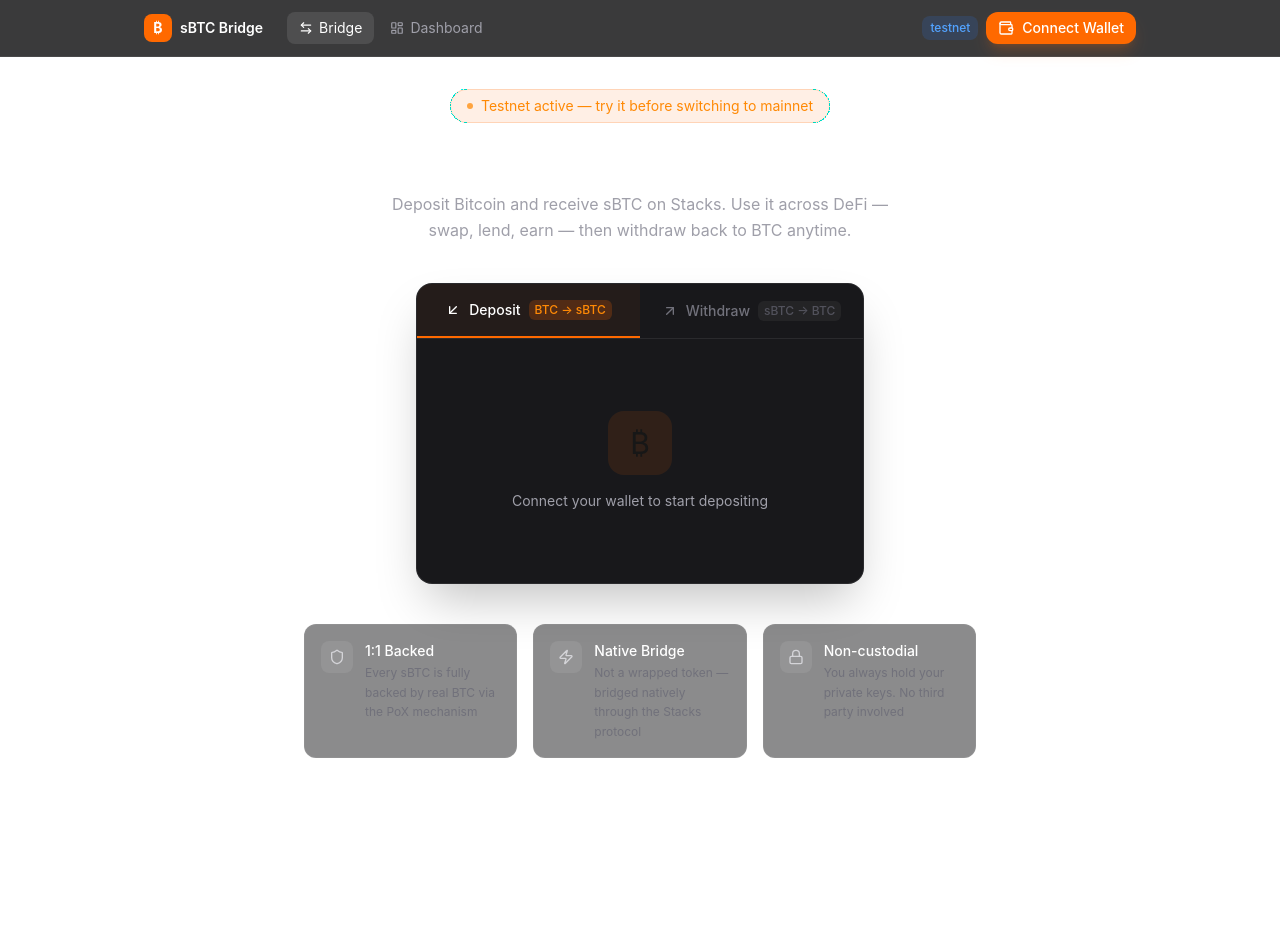
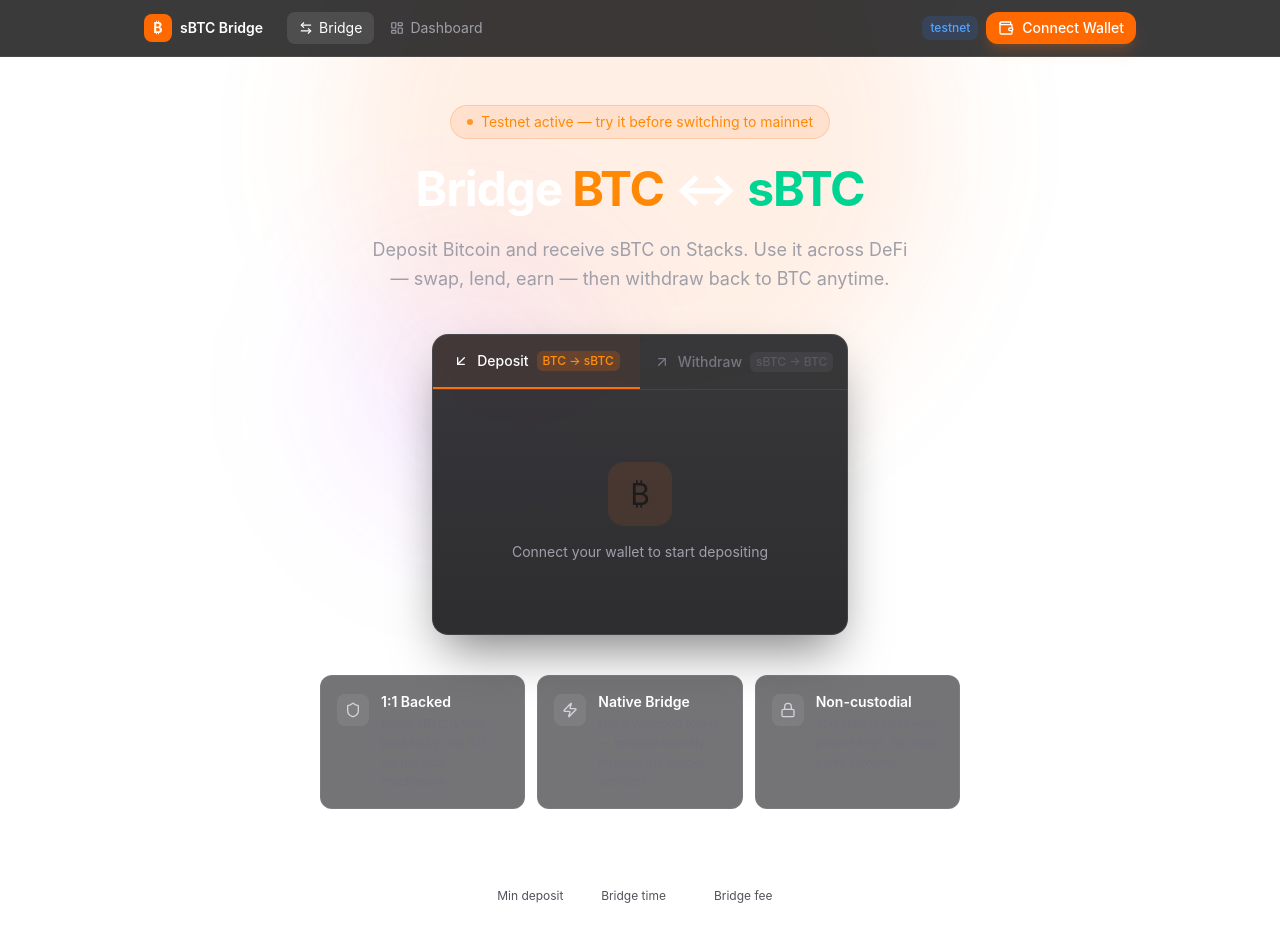
Before and after one commit to Chronique/sbtc-bridge, a Next.js app: page / in a window 1280 px wide. Shown: the top 942 px of the page. Before the commit the page ends 800 px from the top, so only its background shows below. Built offline with nearby package versions, Linux system fonts and the light colour scheme.

Commit message:
fix: proper page layout, glow effects, dynamic imports with loading state

```diff
--- a/app/page.tsx
+++ b/app/page.tsx
@@ -1,21 +1,28 @@
 'use client';
 
-
+import { useState } from 'react';
 import dynamic from 'next/dynamic';
-
-import { useState } from 'react';
 import { cn } from '@/lib/utils';
 import { ArrowDownLeft, ArrowUpRight, Shield, Zap, Lock } from 'lucide-react';
 
-
 const DepositForm = dynamic(
   () => import('@/components/bridge/deposit-form').then(m => ({ default: m.DepositForm })),
-  { ssr: false }
+  { ssr: false, loading: () => <FormSkeleton /> }
 );
 const WithdrawForm = dynamic(
   () => import('@/components/bridge/withdraw-form').then(m => ({ default: m.WithdrawForm })),
-  { ssr: false }
+  { ssr: false, loading: () => <FormSkeleton /> }
 );
+
+function FormSkeleton() {
+  return (
+    <div className="space-y-4 py-4">
+      {[1, 2, 3].map(i => (
+        <div key={i} className="h-14 bg-white/5 rounded-xl animate-pulse" />
+      ))}
+    </div>
+  );
+}
 
 const TABS = [
   { id: 'deposit', label: 'Deposit', icon: ArrowDownLeft, desc: 'BTC → sBTC' },
@@ -23,34 +30,57 @@
 ] as const;
 
 const FEATURES = [
-  { icon: Shield, title: '1:1 Backed', desc: 'Every sBTC is fully backed by real BTC via the PoX mechanism' },
-  { icon: Zap, title: 'Native Bridge', desc: 'Not a wrapped token — bridged natively through the Stacks protocol' },
-  { icon: Lock, title: 'Non-custodial', desc: 'You always hold your private keys. No third party involved' },
+  {
+    icon: Shield,
+    title: '1:1 Backed',
+    desc: 'Every sBTC is fully backed by real BTC via the PoX mechanism',
+  },
+  {
+    icon: Zap,
+    title: 'Native Bridge',
+    desc: 'Not a wrapped token — bridged natively through the Stacks protocol',
+  },
+  {
+    icon: Lock,
+    title: 'Non-custodial',
+    desc: 'You always hold your private keys. No third party involved',
+  },
 ];
 
 export default function BridgePage() {
   const [activeTab, setActiveTab] = useState('deposit');
 
   return (
-    <div className="flex flex-col items-center gap-10">
+    <div className="relative flex flex-col items-center gap-10 pt-4">
+
+      {/* Background glow effects */}
+      <div className="pointer-events-none fixed inset-0 overflow-hidden">
+        <div className="absolute -top-40 left-1/2 -translate-x-1/2 w-[600px] h-[600px] bg-orange-500/10 rounded-full blur-3xl" />
+        <div className="absolute top-60 left-1/4 w-[300px] h-[300px] bg-purple-500/8 rounded-full blur-3xl" />
+      </div>
+
       {/* Hero */}
-      <div className="text-center max-w-lg">
-        <div className="inline-flex items-center gap-2 bg-orange-500/10 border border-orange-500/20 rounded-full px-4 py-1.5 text-sm text-orange-400 mb-4">
+      <div className="relative text-center max-w-xl px-4">
+        <div className="inline-flex items-center gap-2 bg-orange-500/10 border border-orange-500/20 rounded-full px-4 py-1.5 text-sm text-orange-400 mb-5">
           <span className="w-1.5 h-1.5 rounded-full bg-orange-400 animate-pulse" />
           Testnet active — try it before switching to mainnet
         </div>
-        <h1 className="text-4xl font-bold text-white mb-3 tracking-tight">
-          Bridge BTC ↔ sBTC
+        <h1 className="text-5xl font-bold text-white mb-4 tracking-tight leading-tight">
+          Bridge{' '}
+          <span className="text-orange-400">BTC</span>
+          {' '}↔{' '}
+          <span className="text-emerald-400">sBTC</span>
         </h1>
-        <p className="text-zinc-400 leading-relaxed">
-          Deposit Bitcoin and receive sBTC on Stacks. Use it across DeFi — swap, lend, earn —
-          then withdraw back to BTC anytime.
+        <p className="text-zinc-400 text-lg leading-relaxed">
+          Deposit Bitcoin and receive sBTC on Stacks. Use it across DeFi —
+          swap, lend, earn — then withdraw back to BTC anytime.
         </p>
       </div>
 
       {/* Bridge card */}
-      <div className="w-full max-w-md">
-        <div className="bg-zinc-900 border border-white/8 rounded-2xl overflow-hidden shadow-2xl">
+      <div className="relative w-full max-w-md px-4">
+        <div className="bg-zinc-900/90 border border-white/10 rounded-2xl overflow-hidden shadow-2xl shadow-black/50 backdrop-blur-sm">
+
           {/* Tabs */}
           <div className="flex border-b border-white/8">
             {TABS.map(tab => (
@@ -58,17 +88,19 @@
                 key={tab.id}
                 onClick={() => setActiveTab(tab.id)}
                 className={cn(
-                  'flex-1 flex items-center justify-center gap-2 py-4 text-sm font-medium transition-colors',
+                  'flex-1 flex items-center justify-center gap-2 py-4 text-sm font-medium transition-all',
                   activeTab === tab.id
                     ? 'text-white border-b-2 border-orange-500 bg-orange-500/5'
-                    : 'text-zinc-500 hover:text-zinc-300'
+                    : 'text-zinc-500 hover:text-zinc-300 hover:bg-white/3'
                 )}
               >
                 <tab.icon className="w-4 h-4" />
                 <span>{tab.label}</span>
                 <span className={cn(
-                  'text-xs px-1.5 py-0.5 rounded-md',
-                  activeTab === tab.id ? 'bg-orange-500/20 text-orange-400' : 'bg-white/5 text-zinc-600'
+                  'text-xs px-1.5 py-0.5 rounded-md font-mono',
+                  activeTab === tab.id
+                    ? 'bg-orange-500/20 text-orange-400'
+                    : 'bg-white/5 text-zinc-600'
                 )}>
                   {tab.desc}
                 </span>
@@ -76,26 +108,50 @@
             ))}
           </div>
 
+          {/* Form area */}
           <div className="p-6">
             {activeTab === 'deposit' ? <DepositForm /> : <WithdrawForm />}
           </div>
         </div>
+
+        {/* Card glow */}
+        <div className="absolute -inset-px rounded-2xl bg-gradient-to-b from-white/5 to-transparent pointer-events-none" />
       </div>
 
-      {/* Features */}
-      <div className="grid grid-cols-1 sm:grid-cols-3 gap-4 w-full max-w-2xl">
+      {/* Feature pills */}
+      <div className="relative w-full max-w-2xl px-4 grid grid-cols-1 sm:grid-cols-3 gap-3">
         {FEATURES.map(f => (
-          <div key={f.title} className="flex gap-3 p-4 bg-zinc-900/50 border border-white/6 rounded-xl">
-            <div className="w-8 h-8 bg-white/8 rounded-lg flex items-center justify-center shrink-0">
+          <div
+            key={f.title}
+            className="flex gap-3 p-4 bg-zinc-900/60 border border-white/6 rounded-xl backdrop-blur-sm hover:border-white/12 transition-colors"
+          >
+            <div className="w-8 h-8 bg-white/8 rounded-lg flex items-center justify-center shrink-0 mt-0.5">
               <f.icon className="w-4 h-4 text-zinc-300" />
             </div>
             <div>
-              <p className="text-sm font-medium text-white mb-0.5">{f.title}</p>
+              <p className="text-sm font-semibold text-white mb-0.5">{f.title}</p>
               <p className="text-xs text-zinc-500 leading-relaxed">{f.desc}</p>
             </div>
           </div>
         ))}
       </div>
+
+      {/* Bottom stats */}
+      <div className="relative w-full max-w-2xl px-4 pb-4">
+        <div className="flex items-center justify-center gap-8 py-4 border-t border-white/6">
+          {[
+            { label: 'Min deposit', value: '0.0001 BTC' },
+            { label: 'Bridge time', value: '~20 min' },
+            { label: 'Bridge fee', value: 'Network only' },
+          ].map(s => (
+            <div key={s.label} className="text-center">
+              <p className="text-white font-semibold text-sm">{s.value}</p>
+              <p className="text-zinc-600 text-xs mt-0.5">{s.label}</p>
+            </div>
+          ))}
+        </div>
+      </div>
+
     </div>
   );
 }
```
